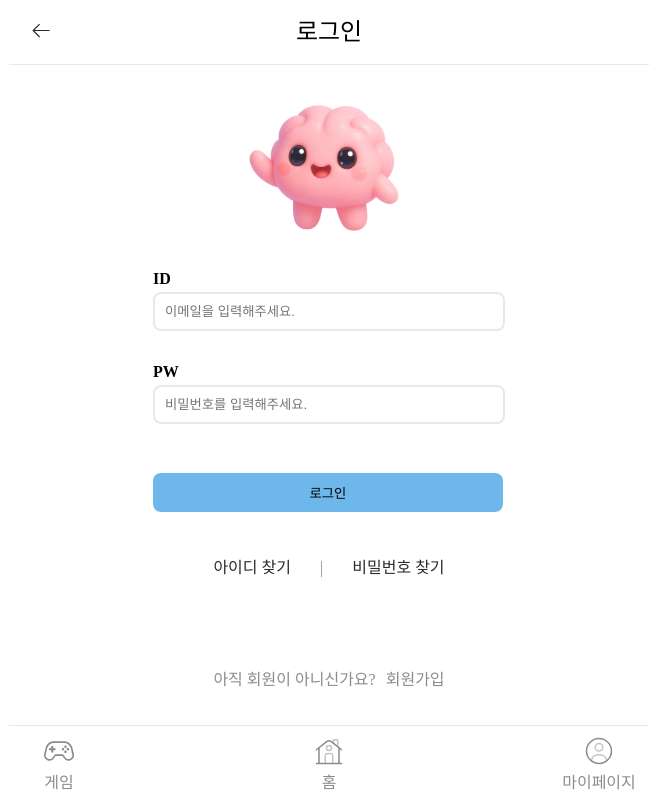
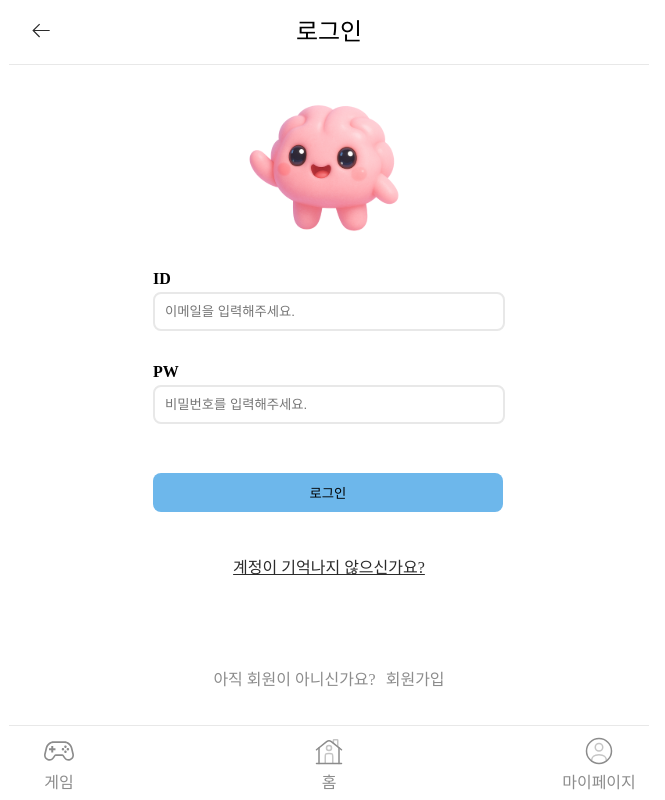
Before and after one commit to LGTM-Team/brain-game, a React (Vite) app: page /login in a window 1280 px wide. Shown: the whole page, without its empty margins (311-976 px from the left). Built offline with nearby package versions, Linux system fonts and the light colour scheme; no server answers.

Commit message:
feat(FindAccount) : 로그인 페이지와 라우팅 연결

```diff
--- a/src/pages/Login/Login.module.css
+++ b/src/pages/Login/Login.module.css
@@ -35,6 +35,7 @@
   .findActions{
     display: flex;
     flex-direction: column;
+    align-items: center;
     gap: 6rem;
 
     .actionWrap{
@@ -55,6 +56,7 @@
 .actionLinkText{
   font-size: var(--font-4);
   color: var(--black);
+  text-decoration: underline;
   cursor: pointer;
 }
 
@@ -67,13 +69,6 @@
   cursor: pointer;
 }
 
-.divider {
-  color: var(--dark-gray);
-  font-size: var(--font-4);
-  pointer-events: none;
-  user-select: none;
-}
-
 .globalErrorMessage {
   color: var(--main-red);
   font-size: var(--font-2);
--- a/src/pages/Login/Login.tsx
+++ b/src/pages/Login/Login.tsx
@@ -111,12 +111,8 @@ function Login() {
 
       <div className={S.findActions}>
         <div className={S.actionWrap}>
-          <AppLink to={""} variant={"page"}>
-            <p className={S.actionLinkText}>아이디 찾기</p>
-          </AppLink>
-          <span className={S.divider}>|</span>
-          <AppLink to={""} variant={"page"}>
-            <p className={S.actionLinkText}>비밀번호 찾기</p>
+          <AppLink to={"/find-account"} variant={"page"}>
+            <p className={S.actionLinkText}>계정이 기억나지 않으신가요?</p>
           </AppLink>
         </div>
 
--- a/src/router/routes.tsx
+++ b/src/router/routes.tsx
@@ -1,4 +1,5 @@
 import App from "@/App";
+import FindAccount from "@/pages/FindAccount/FindAccount";
 import GamesLayout from "@/pages/Games/GamesLayout";
 import GamesPage from "@/pages/Games/GamesPage";
 import LetterColorPlayPage from "@/pages/Games/LetterColor/LetterColorPlayPage";
@@ -50,11 +51,7 @@ const routes = createBrowserRouter([
       },
       { handle: { title: "고객문의" }, path: "/qna", element: <QnaPage /> },
       { handle: { title: "로그인" }, path: "login", element: <Login /> },
-      {
-        handle: { title: "이메일 대기" },
-        path: "pending-email",
-        element: <PendingEmail />,
-      },
+      { handle: { title: "계정 찾기" }, path: "find-account", element: <FindAccount /> },
       { handle: { title: "회원가입" }, path: "sign-up", element: <SignUp /> },
       { handle: { title: "ERROR" }, path: "*", element: <NotFoundPage /> },
     ],
```
